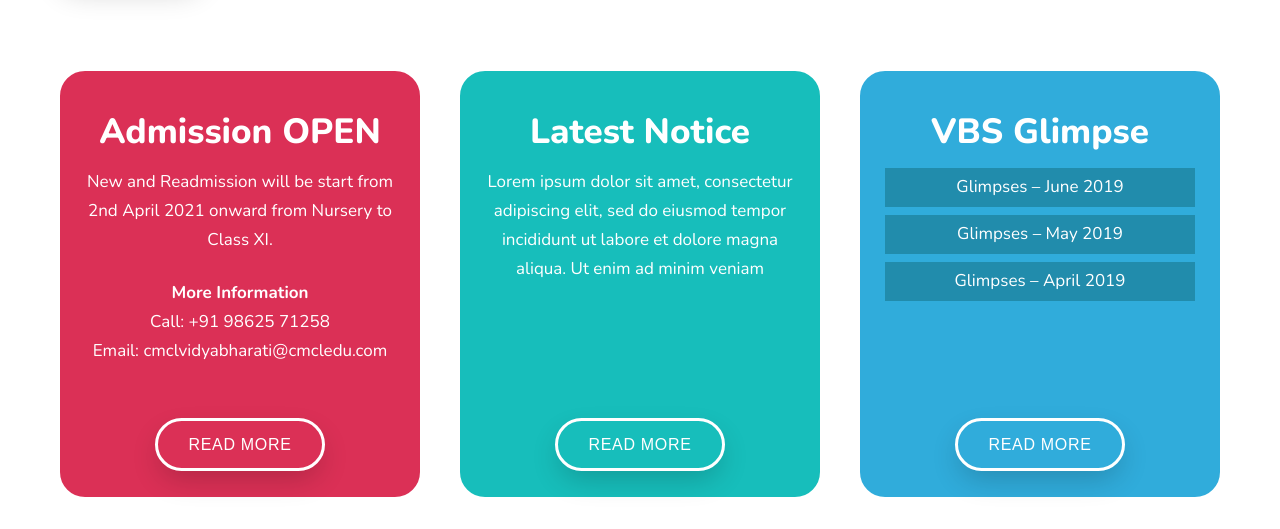
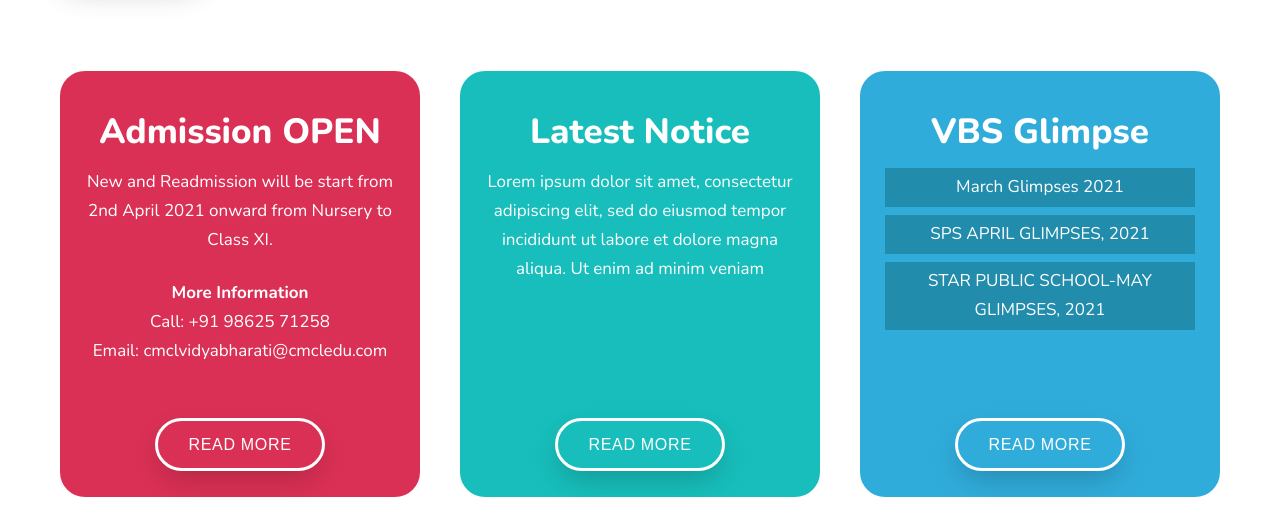
Before and after one commit to soumyassingharoy/cmcledu, a PHP site: page / in a window 1280 px wide. Shown: the part 1383-1912 px from the top of the page. Run offline with PHP 8.4, Linux system fonts and the light colour scheme; some libraries are stand-ins or nearby versions.

Commit message:
changes 3

```diff
--- a/assets/css/style.css
+++ b/assets/css/style.css
@@ -730,10 +730,25 @@ p.mt-7 {
      background-color: #218cac;
      padding: 5px;
      margin-bottom: 8px;
-}
-.clients {
-
-}
+     -webkit-animation-delay: 0.8s;
+    animation-delay: 0.8s;
+    transition: 0.5s;
+}
+.icon-box-1 .text-block a{
+    width: 100%;
+    text-decoration: none;
+    display: inline-block;
+    padding: 0;
+    margin: 0;
+    border: none;
+    outline: none;
+}
+.icon-box-1 .text-block a:hover  p.box_wrap {
+    text-decoration: none;
+    background-color: #10718e;
+}
+
+
  .clients .card-body {
     /* box-shadow: 0px 0px 10px -32px rgb(0 0 0 / 14%);
      */
--- a/index.php
+++ b/index.php
@@ -87,7 +87,7 @@
                            <p>Email: cmclvidyabharati@cmcledu.com</p>
                         </div>
                         <div class="read-more">
-                           <a href="#" class="button-link">Read more</a>
+                           <a href="admission.php" class="button-link">Read more</a>
                         </div>
                      </div>
                   </div>
@@ -108,12 +108,18 @@
                      <div class="icon-box-1 icon-box-3">
                         <h3>VBS Glimpse</h3>
                         <div class="text-block">
-                           <p class="box_wrap">Glimpses – June 2019</p>
-                           <p class="box_wrap">Glimpses – May 2019</p>
-                           <p class="box_wrap">Glimpses – April 2019</p>
+                           <a href="assets/pdf/March-Glimpses-2021.pdf" target="_blank">
+                              <p class="box_wrap">March Glimpses 2021</p>
+                           </a>
+                           <a href="assets/pdf/SPS-APRIL-GLIMPSES-2021-2022.pdf" target="_blank">
+                              <p class="box_wrap">SPS APRIL GLIMPSES, 2021</p>
+                           </a>
+                           <a href="assets/pdf/STAR-PUBLIC-SCHOOL-MAY-GLIMPSES-2021.pdf" target="_blank">
+                              <p class="box_wrap">STAR PUBLIC SCHOOL-MAY GLIMPSES, 2021</p>
+                           </a>
                         </div>
                         <div class="read-more">
-                           <a href="#" class="button-link">Read more</a>
+                           <a href="school-information.php#staff-glimpse-details" class="button-link">Read more</a>
                         </div>
                      </div>
                   </div>
--- a/school-information.php
+++ b/school-information.php
@@ -50,7 +50,7 @@
                </div>
             </div>
 
-            <div class="about-staff-vbs-block">
+            <div class="about-staff-vbs-block" id="staff-glimpse-details">
 
 
               <div class="row">
```
Also changed, not shown: mission-vision.php (+10 -5 lines), principal-desk.php (+4 -4 lines), assets/img/about2.jpg, assets/img/principal.jpg.
